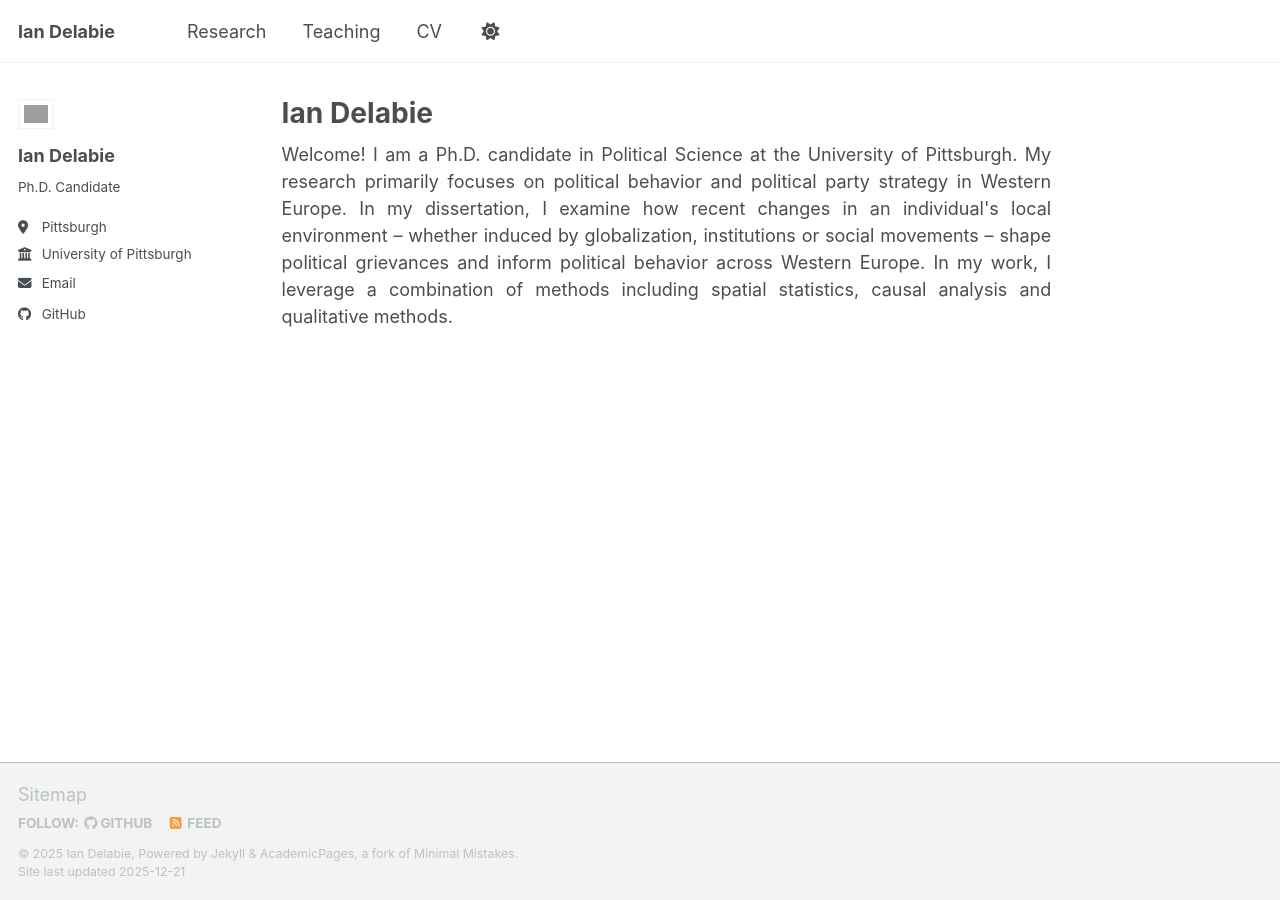
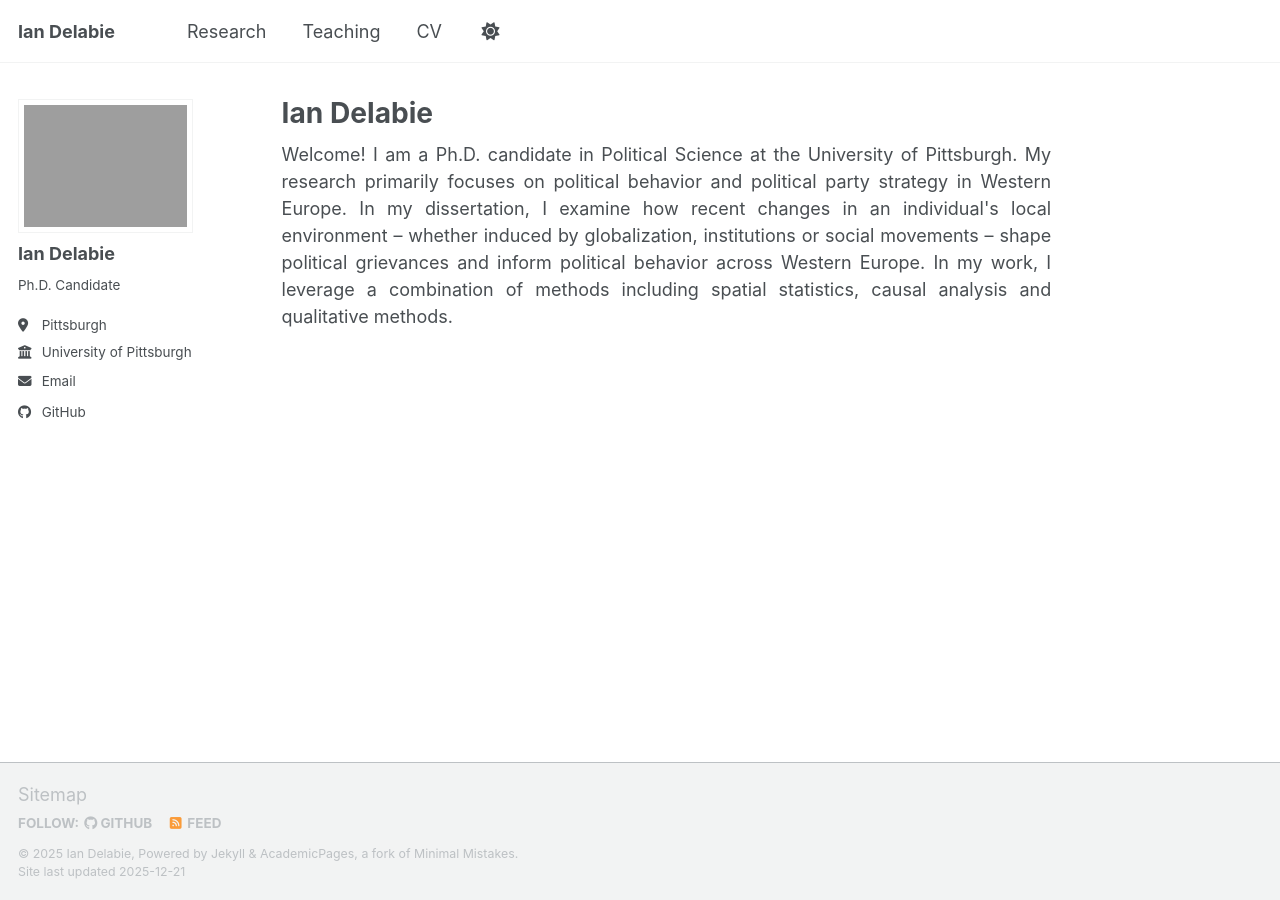
Before and after one commit to idelabie/idelabie.github.io, a Jekyll site: the page built from index.md, in a window 1280 px wide. Built offline with Jekyll 4.4.1, drawn with Linux system fonts in a browser that asks for light colours; a script bundle is joined from its source files by our own code; library files that are not in the unit come from our copies.

Commit message:
Update _sidebar.scss

```diff
--- a/_sass/layout/_sidebar.scss
+++ b/_sass/layout/_sidebar.scss
@@ -83,9 +83,9 @@
 .author__avatar {
   display: table-cell;
   vertical-align: top;
-  width: 36px !important;
+  width: 36px;
   // set width only, for non-square avatars
-  height: 36px !important;
+  height: 36px;
 
   @include breakpoint($large) {
     display: block;
```
